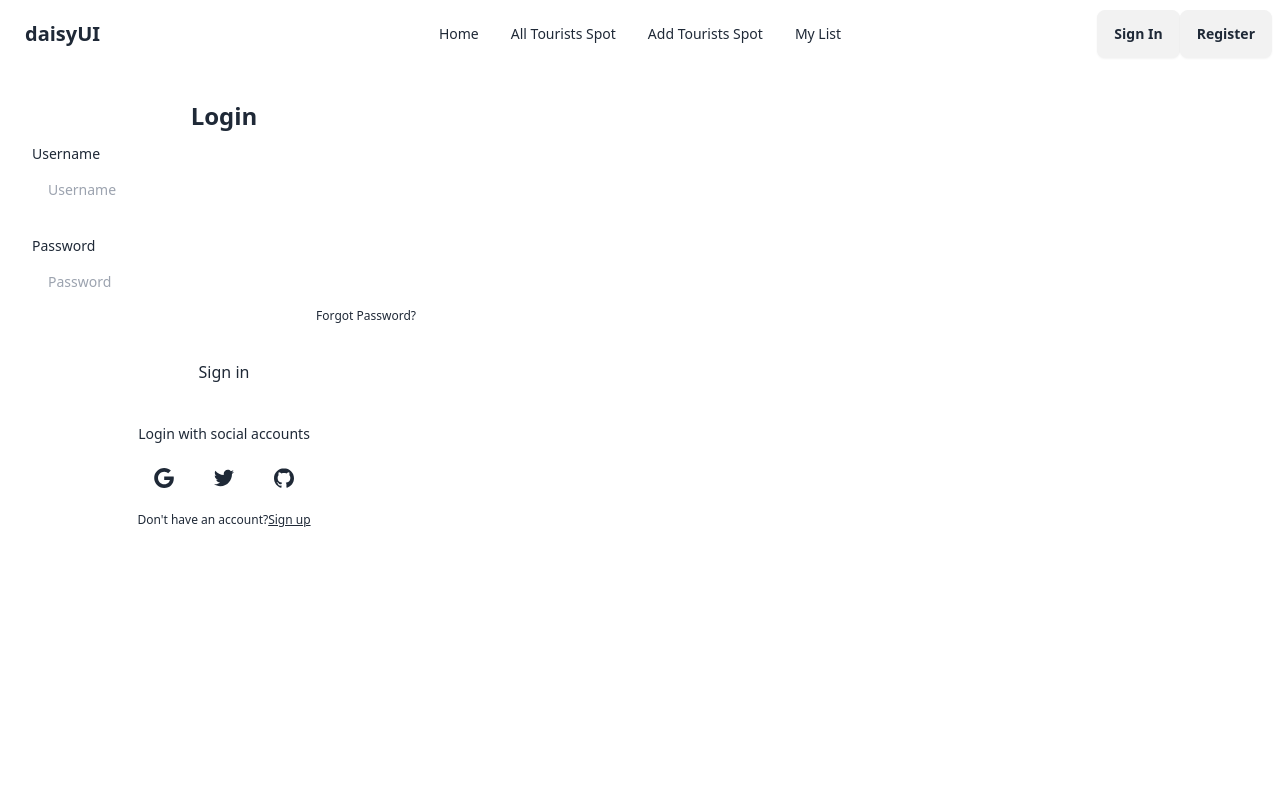
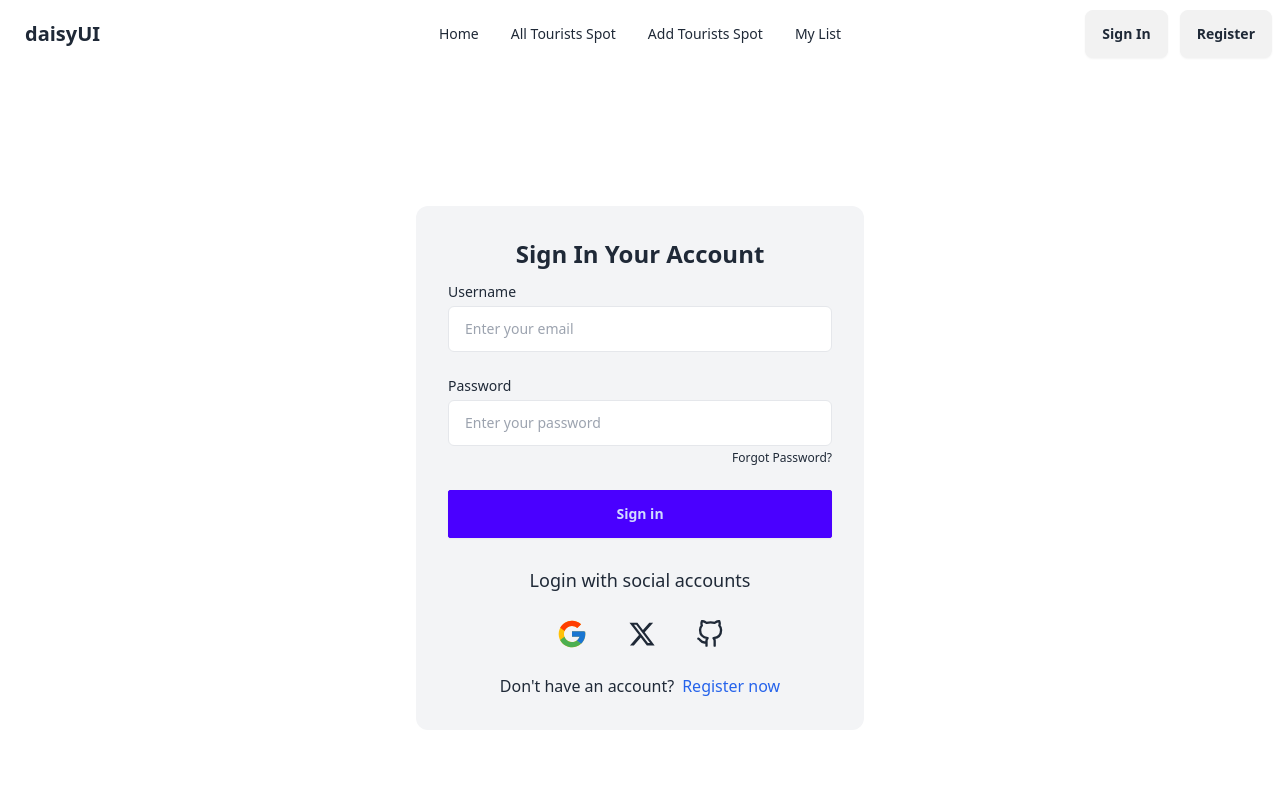
Before and after one commit to asif100a/Awesome-Tourist-Spots, a React (Vite) app: page /sign_in in a window 1280 px wide. Shown: the top 800 px of the page. Built offline with nearby package versions, Linux system fonts and the light colour scheme; no server answers.

Commit message:
Authentication with email & password & google okey

```diff
--- a/package.json
+++ b/package.json
@@ -10,11 +10,16 @@
     "preview": "vite preview"
   },
   "dependencies": {
+    "firebase": "^10.11.1",
     "localforage": "^1.10.0",
     "match-sorter": "^6.3.4",
     "react": "^18.2.0",
     "react-dom": "^18.2.0",
+    "react-hook-form": "^7.51.3",
+    "react-hot-toast": "^2.4.1",
+    "react-icons": "^5.1.0",
     "react-router-dom": "^6.23.0",
+    "react-toastify": "^10.0.5",
     "sort-by": "^1.2.0"
   },
   "devDependencies": {
--- /dev/null
+++ b/src/Hooks/useAuthContext.js
@@ -0,0 +1,9 @@
+import { useContext } from 'react';
+import { AuthContext } from '../AuthProvider/AuthProvider';
+
+const useAuthContext = () => {
+    const authContext = useContext(AuthContext);
+    return authContext;
+};
+
+export default useAuthContext;
--- a/src/Pages/Register/Register.jsx
+++ b/src/Pages/Register/Register.jsx
@@ -1,40 +1,140 @@
+import { useForm } from "react-hook-form";
+import { Link, useNavigate } from "react-router-dom";
+import useAuthContext from "../../Hooks/useAuthContext";
+import { ToastContainer, toast } from 'react-toastify';
+import 'react-toastify/dist/ReactToastify.css';
+import { useState } from "react";
+
 const Register = () => {
+    const navigate = useNavigate();
+    const { registerUser } = useAuthContext();
+    const [passwordError, setPasswordError] = useState("");
+
+    const {
+        register,
+        handleSubmit,
+        formState: { errors },
+    } = useForm()
+
+    const onSubmit = (data) => {
+        const {
+            name,
+            email,
+            photo_url,
+            password,
+            confirmPassword
+        } = data;
+
+        setPasswordError("");
+
+        if (password.length < 6) {
+            return setPasswordError('You should provide at least 6 character of password');
+        }
+        else if(!/[A-Z]/.test(password)) {
+            return setPasswordError('You should provide at least 1 character of Uppercase');
+        }
+        else if(!/[a-z]/.test(password)) {
+            return setPasswordError('You should provide at least 1 character of Lowercase')
+        }
+
+        // Register user in the firebase
+        registerUser(email, password)
+            .then(crediential => {
+                console.log(crediential?.user);
+                if(crediential.user) {
+                    toast.success('You have registered successfully');
+                    setTimeout(() => {
+                        navigate('/');
+                    }, 5000);
+                }
+            })
+            .catch(err => {
+                console.error(err.message);
+                if(err.message === "Firebase: Error (auth/email-already-in-use).") {
+                    toast.warn('You have already registered');
+                }
+                else if(err.message === "Firebase: Error (auth/network-request-failed).") {
+                    toast.error('Please check your internet connection');
+                }
+            });
+    };
+
     return (
-
         <div className="min-h-screen flex items-center justify-center">
             <div className="max-w-md w-full p-6 bg-white rounded-lg shadow-lg">
                 <div className="flex justify-center mb-8">
                     <img src="https://www.emprenderconactitud.com/img/POC%20WCS%20(1).png" alt="Logo" className="w-30 h-20" />
                 </div>
-                <h1 className="text-2xl font-semibold text-center text-gray-500 mt-8 mb-6">Registro</h1>
-                <form>
+                <h1 className="text-2xl font-semibold text-center text-gray-500 mt-8 mb-6">Register Your Account</h1>
+                <form onSubmit={handleSubmit(onSubmit)}>
                     <div className="mb-4">
-                        <label htmlFor="nombre" className="block mb-2 text-sm text-gray-600">Nombre y apellido</label>
-                        <input type="text" id="nombre" name="nombre" className="w-full px-4 py-2 border rounded-lg focus:outline-none focus:ring-2 focus:ring-cyan-500" required />
+                        <label htmlFor="name" className="block mb-2 text-sm text-gray-600">Your Name</label>
+                        <input
+                            type="text"
+                            id="name"
+                            name="name"
+                            className="w-full px-4 py-2 border rounded-lg focus:outline-none focus:ring-2 focus:ring-cyan-500"
+                            placeholder="Enter your name"
+                            {...register("name", { required: true })}
+                        />
+                        {errors.name && <span className="text-red-600">This field is required</span>}
                     </div>
                     <div className="mb-4">
-                        <label htmlFor="apellido" className="block mb-2 text-sm text-gray-600">Apellido</label>
-                        <input type="text" id="apellido" name="apellido" className="w-full px-4 py-2 border rounded-lg focus:outline-none focus:ring-2 focus:ring-cyan-500" required />
+                        <label htmlFor="email" className="block mb-2 text-sm text-gray-600">Your Email</label>
+                        <input
+                            type="email"
+                            id="email"
+                            name="email"
+                            className="w-full px-4 py-2 border rounded-lg focus:outline-none focus:ring-2 focus:ring-cyan-500"
+                            placeholder="Enter your email"
+                            {...register("email", { required: true })}
+                        />
+                         {errors.email && <span className="text-red-600">This field is required</span>}
                     </div>
                     <div className="mb-4">
-                        <label htmlFor="email" className="block mb-2 text-sm text-gray-600">Correo electrónico</label>
-                        <input type="email" id="email" name="email" className="w-full px-4 py-2 border rounded-lg focus:outline-none focus:ring-2 focus:ring-cyan-500" required />
+                        <label htmlFor="photo_url" className="block mb-2 text-sm text-gray-600">Your Photo url</label>
+                        <input
+                            type="text"
+                            id="photo_url"
+                            name="photo_url"
+                            className="w-full px-4 py-2 border rounded-lg focus:outline-none focus:ring-2 focus:ring-cyan-500"
+                            placeholder="Enter your photo url"
+                            {...register("photo_url", { required: true })}
+                        />
+                         {errors.photo_url && <span className="text-red-600">This field is required</span>}
                     </div>
                     <div className="mb-4">
-                        <label htmlFor="password" className="block mb-2 text-sm text-gray-600">Contraseña</label>
-                        <input type="password" id="password" name="password" className="w-full px-4 py-2 border rounded-lg focus:outline-none focus:ring-2 focus:ring-cyan-500" required />
+                        <label htmlFor="password" className="block mb-2 text-sm text-gray-600">Your Password</label>
+                        <input
+                            type="password"
+                            id="password"
+                            name="password"
+                            className="w-full px-4 py-2 border rounded-lg focus:outline-none focus:ring-2 focus:ring-cyan-500"
+                            placeholder="Enter your password"
+                            {...register("password", { required: true })}
+                        />
+                        {errors.password && <span className="text-red-600">This field is required</span>}
+                        {<span className="text-red-600">{passwordError}</span>}
                     </div>
                     <div className="mb-6">
-                        <label htmlFor="confirmPassword" className="block mb-2 text-sm text-gray-600">Repetir contraseña</label>
-                        <input type="password" id="confirmPassword" name="confirmPassword" className="w-full px-4 py-2 border rounded-lg focus:outline-none focus:ring-2 focus:ring-cyan-500" required />
+                        <label htmlFor="confirmPassword" className="block mb-2 text-sm text-gray-600">Confirm Your Password</label>
+                        <input
+                            type="password"
+                            id="confirmPassword"
+                            name="confirmPassword"
+                            className="w-full px-4 py-2 border rounded-lg focus:outline-none focus:ring-2 focus:ring-cyan-500"
+                            placeholder="Confirm your password"
+                            {...register("confirmPassword", { required: true })}
+                        />
+                        {errors.confirmPassword && <span className="text-red-600">This field is required</span>}
                     </div>
-                    <button type="submit" className="w-32 bg-gradient-to-r from-cyan-400 to-cyan-600 text-white py-2 rounded-lg mx-auto block focus:outline-none focus:ring-2 focus:ring-offset-2 focus:ring-cyan-500 mb-2">Registro</button>
+                    <button type="submit" className="w-32 bg-gradient-to-r from-cyan-400 to-cyan-600 text-white py-2 rounded-lg mx-auto block focus:outline-none focus:ring-2 focus:ring-offset-2 focus:ring-cyan-500 mb-2">Register now</button>
                 </form>
                 <div className="text-center">
-                    <p className="text-sm">¿Ya tienes una cuenta? <a href="#" className="text-cyan-600">Inicia sesión</a></p>
+                    <p className="text-sm">Already have an account? <Link to="/sign_in" className="text-cyan-600 hover:underline">Sign in now</Link></p>
                 </div>
-                <p className="text-xs text-gray-600 text-center mt-8">&copy; 2023 WCS LAT</p>
             </div>
+            <ToastContainer />
         </div>
 
     );
--- a/src/Pages/SignIn/SignIn.jsx
+++ b/src/Pages/SignIn/SignIn.jsx
@@ -1,48 +1,126 @@
+import { Link, useNavigate } from "react-router-dom";
+import useAuthContext from "../../Hooks/useAuthContext";
+import toast, { Toaster } from 'react-hot-toast';
+import { FcGoogle } from "react-icons/fc";
+import { FaXTwitter } from "react-icons/fa6";
+import { FiGithub } from "react-icons/fi";
+import { useState } from "react";
+
 const SignIn = () => {
     const donNot = "Don't";
+    const navigate = useNavigate();
+
+    const { signInUser, googleSignIn } = useAuthContext();
+    const [emailError, setEmailError] = useState("");
+    const [passwordError, setPasswordError] = useState("");
+
+    const handleSignIn = (e) => {
+        e.preventDefault();
+
+        const form = new FormData(e.currentTarget);
+        const email = form.get('email');
+        const password = form.get('password');
+
+        // Reset error
+        setEmailError("");
+        setPasswordError("");
+
+        if(email === "") {
+            return setEmailError('Please give your email to sign in')
+        }
+        else if(password === "") {
+            return setPasswordError('Please give your password to sign in')
+        }
+
+        signInUser(email, password)
+            .then(crediential => {
+                console.log(crediential.user);
+                if (crediential.user) {
+                    toast.success('You have signed in successfully');
+                    setTimeout(() => {
+                        navigate('/');
+                    }, 3000);
+                }
+            })
+            .catch(err => {
+                console.error(err.message);
+                if(err.message === "Firebase: Error (auth/invalid-credential).") {
+                    toast.error('Invalid email or password')
+                }
+            });
+    };
+
+    // Google sign in method
+    const handleGoogleSignIn = () => {
+        googleSignIn()
+            .then(crediential => {
+                console.log(crediential.user);
+                if (crediential.user) {
+                    toast.success('You have signed in successfully');
+                    setTimeout(() => {
+                        navigate('/');
+                    }, 3000);
+                }
+            })
+            .catch(err => {
+                console.error(err.message);
+
+            });
+    };
 
     return (
-        <div className="w-full max-w-md p-8 space-y-3 rounded-xl dark:bg-gray-50 dark:text-gray-800">
-            <h1 className="text-2xl font-bold text-center">Login</h1>
-            <form noValidate="" action="" className="space-y-6">
+        <div className="min-h-screen flex justify-center items-center">
+            <div className="w-full max-w-md p-8 space-y-3 rounded-xl bg-gray-100 dark:text-gray-800">
+                <h1 className="text-2xl font-bold text-center">Sign In Your Account</h1>
+                <form onSubmit={handleSignIn} noValidate="" action="" className="space-y-6">
                     <div className="space-y-1 text-sm">
                         <label htmlFor="username" className="block dark:text-gray-600">Username</label>
-                    <input type="text" name="username" id="username" placeholder="Username" className="w-full px-4 py-3 rounded-md dark:border-gray-300 dark:bg-gray-50 dark:text-gray-800 focus:dark:border-violet-600" />
+                        <input
+                            type="email"
+                            name="email"
+                            id="email"
+                            placeholder="Enter your email"
+                            className="w-full px-4 py-3 rounded-md dark:border-gray-300 dark:bg-gray-50 dark:text-gray-800 focus:dark:border-violet-600 border"
+                        />
+                        {<span className="text-red-600">{emailError}</span>}
                     </div>
                     <div className="space-y-1 text-sm">
                         <label htmlFor="password" className="block dark:text-gray-600">Password</label>
-                    <input type="password" name="password" id="password" placeholder="Password" className="w-full px-4 py-3 rounded-md dark:border-gray-300 dark:bg-gray-50 dark:text-gray-800 focus:dark:border-violet-600" />
+                        <input
+                            type="password"
+                            name="password"
+                            id="password"
+                            placeholder="Enter your password"
+                            className="w-full px-4 py-3 rounded-md dark:border-gray-300 dark:bg-gray-50 dark:text-gray-800 focus:dark:border-violet-600 border"
+                        />
+                        {<span className="text-red-600">{passwordError}</span>}
                         <div className="flex justify-end text-xs dark:text-gray-600">
                             <a rel="noopener noreferrer" href="#">Forgot Password?</a>
                         </div>
                     </div>
-                <button className="block w-full p-3 text-center rounded-sm dark:text-gray-50 dark:bg-violet-600">Sign in</button>
+                    <button className="btn btn-primary block w-full p-3 text-center rounded-sm dark:text-gray-50 dark:bg-violet-600">Sign in</button>
                 </form>
                 <div className="flex items-center pt-4 space-x-1">
                     <div className="flex-1 h-px sm:w-16 dark:bg-gray-300"></div>
-                <p className="px-3 text-sm dark:text-gray-600">Login with social accounts</p>
+                    <p className="px-3 text-lg dark:text-gray-600">Login with social accounts</p>
                     <div className="flex-1 h-px sm:w-16 dark:bg-gray-300"></div>
                 </div>
                 <div className="flex justify-center space-x-4">
-                <button aria-label="Log in with Google" className="p-3 rounded-sm">
-                    <svg xmlns="http://www.w3.org/2000/svg" viewBox="0 0 32 32" className="w-5 h-5 fill-current">
-                        <path d="M16.318 13.714v5.484h9.078c-0.37 2.354-2.745 6.901-9.078 6.901-5.458 0-9.917-4.521-9.917-10.099s4.458-10.099 9.917-10.099c3.109 0 5.193 1.318 6.38 2.464l4.339-4.182c-2.786-2.599-6.396-4.182-10.719-4.182-8.844 0-16 7.151-16 16s7.156 16 16 16c9.234 0 15.365-6.49 15.365-15.635 0-1.052-0.115-1.854-0.255-2.651z"></path>
-                    </svg>
+                    <button onClick={handleGoogleSignIn} aria-label="Log in with Google" className="p-3 rounded-sm">
+                        <FcGoogle className="w-8 h-8" />
                     </button>
                     <button aria-label="Log in with Twitter" className="p-3 rounded-sm">
-                    <svg xmlns="http://www.w3.org/2000/svg" viewBox="0 0 32 32" className="w-5 h-5 fill-current">
-                        <path d="M31.937 6.093c-1.177 0.516-2.437 0.871-3.765 1.032 1.355-0.813 2.391-2.099 2.885-3.631-1.271 0.74-2.677 1.276-4.172 1.579-1.192-1.276-2.896-2.079-4.787-2.079-3.625 0-6.563 2.937-6.563 6.557 0 0.521 0.063 1.021 0.172 1.495-5.453-0.255-10.287-2.875-13.52-6.833-0.568 0.964-0.891 2.084-0.891 3.303 0 2.281 1.161 4.281 2.916 5.457-1.073-0.031-2.083-0.328-2.968-0.817v0.079c0 3.181 2.26 5.833 5.26 6.437-0.547 0.145-1.131 0.229-1.724 0.229-0.421 0-0.823-0.041-1.224-0.115 0.844 2.604 3.26 4.5 6.14 4.557-2.239 1.755-5.077 2.801-8.135 2.801-0.521 0-1.041-0.025-1.563-0.088 2.917 1.86 6.36 2.948 10.079 2.948 12.067 0 18.661-9.995 18.661-18.651 0-0.276 0-0.557-0.021-0.839 1.287-0.917 2.401-2.079 3.281-3.396z"></path>
-                    </svg>
+                        <FaXTwitter className="w-7 h-7" />
                     </button>
                     <button aria-label="Log in with GitHub" className="p-3 rounded-sm">
-                    <svg xmlns="http://www.w3.org/2000/svg" viewBox="0 0 32 32" className="w-5 h-5 fill-current">
-                        <path d="M16 0.396c-8.839 0-16 7.167-16 16 0 7.073 4.584 13.068 10.937 15.183 0.803 0.151 1.093-0.344 1.093-0.772 0-0.38-0.009-1.385-0.015-2.719-4.453 0.964-5.391-2.151-5.391-2.151-0.729-1.844-1.781-2.339-1.781-2.339-1.448-0.989 0.115-0.968 0.115-0.968 1.604 0.109 2.448 1.645 2.448 1.645 1.427 2.448 3.744 1.74 4.661 1.328 0.14-1.031 0.557-1.74 1.011-2.135-3.552-0.401-7.287-1.776-7.287-7.907 0-1.751 0.62-3.177 1.645-4.297-0.177-0.401-0.719-2.031 0.141-4.235 0 0 1.339-0.427 4.4 1.641 1.281-0.355 2.641-0.532 4-0.541 1.36 0.009 2.719 0.187 4 0.541 3.043-2.068 4.381-1.641 4.381-1.641 0.859 2.204 0.317 3.833 0.161 4.235 1.015 1.12 1.635 2.547 1.635 4.297 0 6.145-3.74 7.5-7.296 7.891 0.556 0.479 1.077 1.464 1.077 2.959 0 2.14-0.020 3.864-0.020 4.385 0 0.416 0.28 0.916 1.104 0.755 6.4-2.093 10.979-8.093 10.979-15.156 0-8.833-7.161-16-16-16z"></path>
-                    </svg>
+                        <FiGithub className="w-7 h-7" />
                     </button>
                 </div>
-            <p className="text-xs text-center sm:px-6 dark:text-gray-600">{donNot} have an account?
-                <a rel="noopener noreferrer" href="#" className="underline dark:text-gray-800">Sign up</a>
+                <p className=" text-center sm:px-6 dark:text-gray-600"><span className="mr-2">{donNot} have an account?</span>
+                    <Link to="/register" className="text-blue-600 hover:underline">Register now</Link>
                 </p>
+                <Toaster />
+            </div>
         </div>
     );
 };
--- a/src/SharedPage/Footer/Footer.jsx
+++ b/src/SharedPage/Footer/Footer.jsx
@@ -1,7 +1,5 @@
 const Footer = () => {
     return (
-        <div className="flex items-end w-full min-h-screen bg-white">
-
         <footer className="w-full text-gray-700 bg-gray-100 body-font">
             <div
                 className="container flex flex-col flex-wrap px-5 py-24 mx-auto md:items-center lg:items-start md:flex-row md:flex-no-wrap">
@@ -115,8 +113,6 @@ const Footer = () => {
                 </div>
             </div>
         </footer>
-
-        </div>
     );
 };
 
--- a/src/SharedPage/Navber/Navber.jsx
+++ b/src/SharedPage/Navber/Navber.jsx
@@ -1,6 +1,10 @@
 import { Link, NavLink } from "react-router-dom";
+import useAuthContext from "../../Hooks/useAuthContext";
 
 const Navber = () => {
+    const { user } = useAuthContext();
+    console.log(user)
+
     const navLinks = <>
         <li><NavLink to={'/'}>Home</NavLink></li>
         <li><NavLink to={'/all_tourists_spot'}>All Tourists Spot</NavLink></li>
@@ -26,9 +30,36 @@ const Navber = () => {
                     {navLinks}
                 </ul>
             </div>
-            <div className="navbar-end">
-                <Link to={'/sign_in'} className="btn">Sign In</Link>
-                <Link to={'/register'} className="btn">Register</Link>
+            <div className="navbar-end space-x-3">
+                {
+                    user ?
+                        <>
+                            <div className="dropdown dropdown-end">
+                                <div tabIndex={0} role="button" className="btn btn-ghost btn-circle avatar">
+                                    <div className="w-10 rounded-full">
+                                        <img alt="Tailwind CSS Navbar component" src="https://daisyui.com/images/stock/photo-1534528741775-53994a69daeb.jpg" />
+                                    </div>
+                                </div>
+                                <ul tabIndex={0} className="menu menu-sm dropdown-content mt-3 z-[1] p-2 shadow bg-base-100 rounded-box w-52">
+                                    <li>
+                                        <a className="justify-between">
+                                            Profile
+                                            <span className="badge">New</span>
+                                        </a>
+                                    </li>
+                                    <li><a>Settings</a></li>
+                                    <li><a>Logout</a></li>
+                                </ul>
+                            </div>
+
+                            <button className="btn">Sign out</button>
+
+                        </> :
+                        <>
+                            <Link to={'/sign_in'} className="btn">Sign In</Link>
+                            <Link to={'/register'} className="btn">Register</Link>
+                        </>
+                }
             </div>
         </div>
     );
--- a/src/main.jsx
+++ b/src/main.jsx
@@ -3,9 +3,12 @@ import ReactDOM from 'react-dom/client'
 import './index.css'
 import { RouterProvider } from 'react-router-dom'
 import routes from './Routes/Routes'
+import AuthProvider from './AuthProvider/AuthProvider'
 
 ReactDOM.createRoot(document.getElementById('root')).render(
   <React.StrictMode>
-    <RouterProvider router={routes} />
+    <AuthProvider>
+      <RouterProvider router={routes} />
+    </AuthProvider>
   </React.StrictMode>,
 )
```
Also changed, not shown: src/AuthProvider/AuthProvider.jsx (added, +64 -0 lines), src/firebase/firebase.config.js (added, +20 -0 lines), 2 other files (tests, documents, lock files or other folders). Lines whose indentation alone changed are shown as unchanged.
